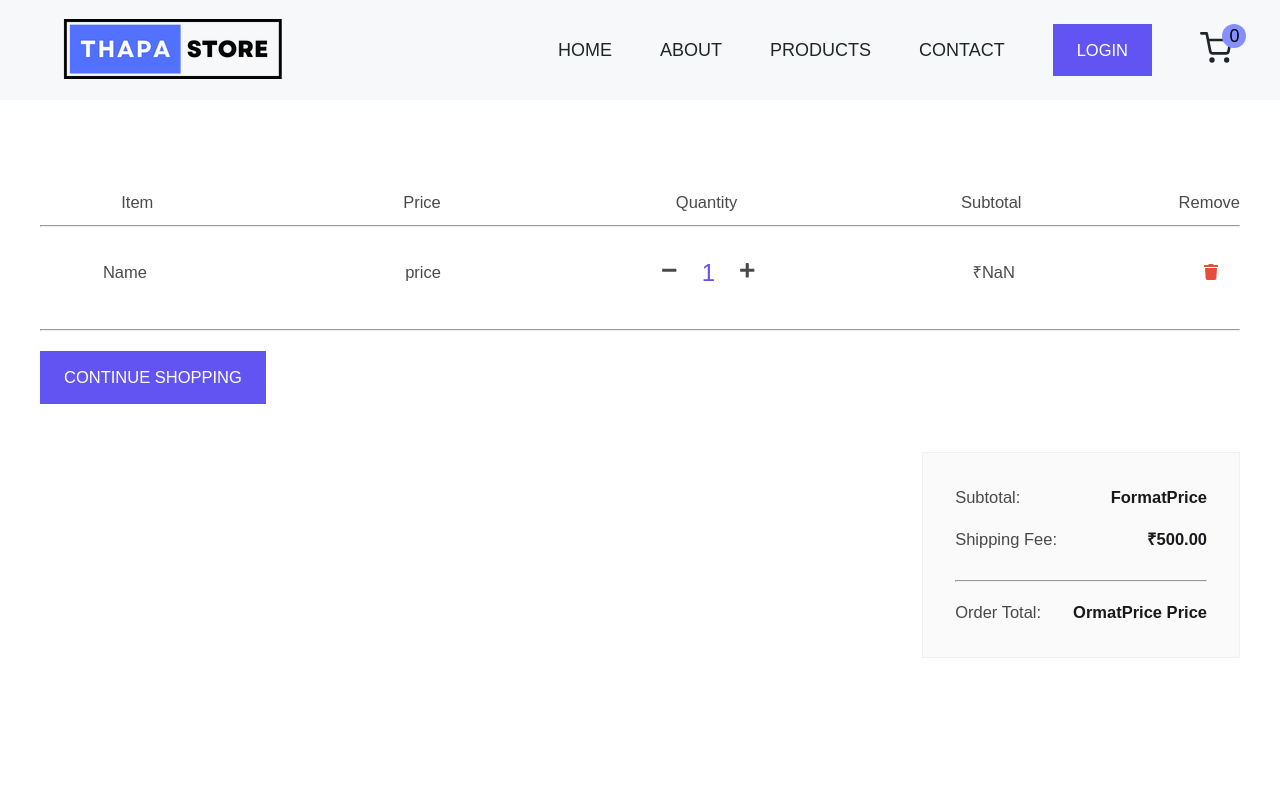
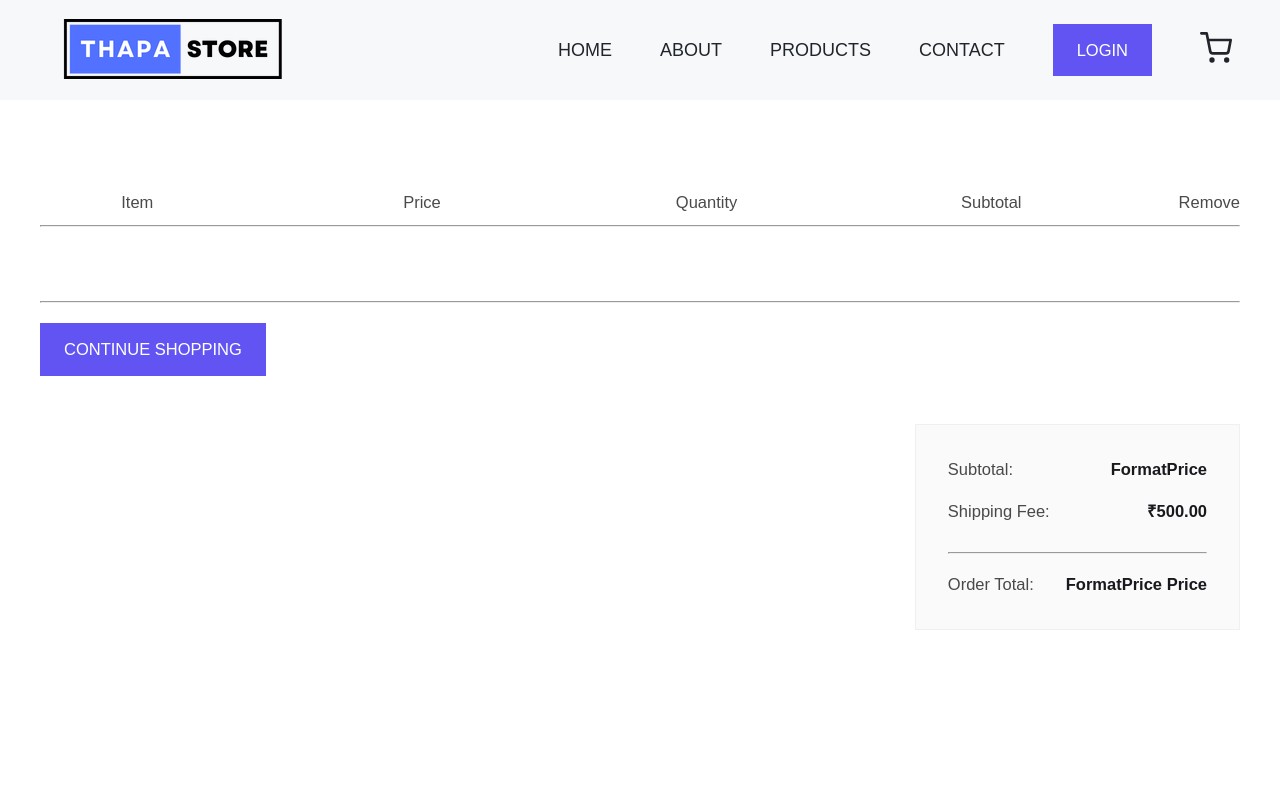
Before and after one commit to khushimaheshwari08/React-Redux_thunk, a React (Create React App) app: page /cart in a window 1280 px wide. Shown: the top 800 px of the page. Built offline with nearby package versions, Linux system fonts and the light colour scheme.

Commit message:
first commit

```diff
--- a/src/Cart.js
+++ b/src/Cart.js
@@ -14,6 +14,9 @@ import { useDispatch, useSelector } from "react-redux";
 const Cart = () => {
   const [amount, setAmount] = useState(1);
   const navigate = useNavigate();
+
+    const cartProduct = useSelector((state) => state.cart.cartItems );
+      // console.log(cartProduct)
 
 
   // const selectedItem = useSelector((state)=> state.cart.cartItems)
@@ -34,13 +37,13 @@ const Cart = () => {
   //   console.log("CartItems", selectedItem);
   // }, [selectedItem]);
 
-  const setDecrease = () => {
-    amount > 1 ? setAmount(amount - 1) : setAmount(1);
-  };
+  // const setDecrease = () => {
+  //   amount > 1 ? setAmount(amount - 1) : setAmount(1);
+  // };
 
-  const setIncrease = () => {
-    amount ? setAmount(amount + 1) : setAmount();
-  };
+  // const setIncrease = () => {
+  //   amount ? setAmount(amount + 1) : setAmount();
+  // };
 
   return (
     <Wrapper>
@@ -54,45 +57,10 @@ const Cart = () => {
         </div>
         <hr />
         <div className="cart-item">
-          <div className="cart_heading grid grid-five-column">
-            <div className="cart-image--name">
-              <div></div>
-              <div>
-                <p>name</p>
-              </div>
-            </div>
-            <div className="cart-hide">
-              <p>price</p>
-            </div>
-            <div className="cart-hide">
-              <div className="cart-button">
-                <div className="amount-toggle">
-                  <button onClick={() => setDecrease()}>
-                    <FaMinus />
-                  </button>
-                  <div className="amount-style">{amount}</div>
-                  <button onClick={() => setIncrease()}>
-                    <FaPlus />
-                  </button>
-                </div>
-              </div>
-            </div>
-            <div className="cart-hide">
-              <p>
-                <FormatPrice />
-              </p>
-            </div>
-            <div>
-              <FaTrash className="remove_icon" />
-            </div>
-          </div>
-        </div>
-
-        {/* <div className="cart-item">
-          {cart.map((curElem) => {
+          {cartProduct.map((curElem) => {
             return <CartItem key={curElem.id} {...curElem} />;
           })}
-        </div> */}
+        </div>
         <hr />
 
         <div className="cart-two-button">
@@ -114,7 +82,7 @@ const Cart = () => {
             <hr />
             <div>
               <p>order total:</p>
-              <p>ormatPrice price</p>
+              <p>FormatPrice price</p>
             </div>
           </div>
         </div>
--- a/src/SingleProduct.js
+++ b/src/SingleProduct.js
@@ -8,10 +8,7 @@ import PageNavigation from "./components/PageNavigation";
 import FormatPrice from "./Helpers/FormatPrice";
 import MyImage from "./components/MyImage";
 import AddToCart from "./components/AddToCart";
-import { Button } from "./styles/Button";
-import { NavLink } from "react-router-dom";
-import { useDispatch, useSelector } from "react-redux";
-import { addToCartAction } from "./redux/modules/Product/FeatureProductAction";
+import { useDispatch } from "react-redux";
 
 const SingleProduct = (props) => {
   const { id } = useParams();
@@ -20,24 +17,6 @@ const SingleProduct = (props) => {
   useEffect(() => {
     props.singleProductAction(id);
   }, [id]);
-
-  // const onstoreId = () => {
-  //   // localStorage.setItem("id", id);
-  //   const selectedProduct = dispatch(selectedCartItemAction(props.singleProductResponse));
-  //   console.log("Selected Product", selectedProduct);
-  // };
-
-  const onCart = () => {
-    const selectedProduct = dispatch(
-      addToCartAction(props.singleProductResponse)
-    );
-    console.log("Selected Product", selectedProduct);
-  };
-
-  // const selectedItem = useSelector((state) => state);
-  // console.log("Selected item for storing ",selectedItem)
-
-  // console.log(props.singleProductResponse);
 
   return (
     <Wrapper>
--- a/src/components/AddToCart.js
+++ b/src/components/AddToCart.js
@@ -10,11 +10,11 @@ const AddToCart = () => {
   const [amount, setAmount] = useState(1);
   const dispatch = useDispatch();
 
-  const productStock = useSelector((state) => state.singleProduct.singleProducts.stock );
-//   console.log(productStock)
+  const productDetail = useSelector(
+    (state) => state.singleProduct.singleProducts
+  );
+  //   console.log(productDetail)
 
-  const productDetail = useSelector((state)=> state.cart.cartItems)
-  console.log(productDetail)
 
   const setDecrease = () => {
     if (amount !== 1) {
@@ -23,7 +23,7 @@ const AddToCart = () => {
   };
 
   const setIncrease = () => {
-    if (amount < productStock) {
+    if (amount < productDetail.stock) {
       setAmount(amount + 1);
     }
   };
@@ -37,7 +37,12 @@ const AddToCart = () => {
           setIncrease={setIncrease}
         />
         <NavLink to="/cart">
-          <Button className="btn" onClick={()=>dispatch(addToCartAction(productDetail))}>Add To Cart</Button>
+        <Button
+          className="btn"
+          onClick={() => dispatch(addToCartAction(productDetail, amount))}
+        >
+          Add To Cart
+        </Button>
         </NavLink>
       </div>
     </Wrapper>
--- a/src/components/CartItem.js
+++ b/src/components/CartItem.js
@@ -1,26 +1,34 @@
-import React from "react";
+import React, { useState } from "react";
 import FormatPrice from "../Helpers/FormatPrice";
 import { FaTrash } from "react-icons/fa";
 import CartToggleAmount from "./CartToggleAmount";
+import { useDispatch, useSelector } from "react-redux";
 
-const CartItem = (price) => {
-  //   const setDecrease = () => {
-  //     amount > 1 ? setAmount(amount - 1) : setAmount(1);
-  //   };
+const CartItem = ({ id, name, price,qty }) => {
+  const [amount, setAmount] = useState(1);
+  const productDetail = useSelector(
+    (state) => state.singleProduct.singleProducts
+  );
+  //   console.log(productDetail)
 
-  //   const setIncrease = () => {
-  //     amount < stock ? setAmount(amount + 1) : setAmount(stock);
-  //   };
+  const setDecrease = () => {
+    if (amount !== 1) {
+      setAmount(amount - 1);
+    }
+  };
+
+  const setIncrease = () => {
+    if (amount < productDetail.stock) {
+      setAmount(amount + 1);
+    }
+  };
   return (
     <div className="cart_heading grid grid-five-column">
       <div className="cart-image--name">
+        <div></div>
         <div>
-          {/* <figure>
-            <img src='image' alt='id' />
-          </figure> */}
-        </div>
-        <div>
-          <p>name</p>
+          <p>{name}</p>
+          <div className="color-div"></div>
         </div>
       </div>
       <div className="cart-hide">
@@ -29,10 +37,13 @@ const CartItem = (price) => {
         </p>
       </div>
       <CartToggleAmount
+        amount={qty}
+        setDecrease={setDecrease}
+        setIncrease={setIncrease}
       />
       <div className="cart-hide">
         <p>
-          {/* <FormatPrice price={price * amount} /> */}
+          <FormatPrice price={price*qty} />
         </p>
       </div>
       <div>
--- a/src/components/Nav.js
+++ b/src/components/Nav.js
@@ -218,7 +218,7 @@ const Nav = () => {
           <li>
             <NavLink to="/cart" className="navbar-link cart-trolley--link">
               <FiShoppingCart className="cart-trolley" />
-              <span className="cart-total--item">0</span>
+              {/* <span className="cart-total--item">0</span> */}
             </NavLink>
           </li>
         </ul>
--- a/src/redux/modules/Product/CartContainer.js
+++ b/src/redux/modules/Product/CartContainer.js
@@ -1,28 +1,28 @@
-// import { cartAction } from "./FeatureProductAction";
+// // import { cartAction } from "./FeatureProductAction";
+// // import { connect } from "react-redux";
+// // import Cart from "../../../Cart";
+
+// // const mapStateToProps = (state) => ({
+// //   cartResponse: state.cart.cartProducts,
+// // });
+
+// // const mapDispatchToProps = {
+// //     cartAction,
+// // };
+
+// // export default connect(mapStateToProps, mapDispatchToProps)(Cart);
+
+
+// import { addToCartAction } from "./FeatureProductAction";
 // import { connect } from "react-redux";
 // import Cart from "../../../Cart";
 
 // const mapStateToProps = (state) => ({
-//   cartResponse: state.cart.cartProducts,
+//   cartResponse: state.cart.cartItems,
 // });
 
 // const mapDispatchToProps = {
-//     cartAction,
+//   addToCartAction,
 // };
 
 // export default connect(mapStateToProps, mapDispatchToProps)(Cart);
-
-
-import { addToCartAction } from "./FeatureProductAction";
-import { connect } from "react-redux";
-import Cart from "../../../Cart";
-
-const mapStateToProps = (state) => ({
-  cartResponse: state.cart.cartItems,
-});
-
-const mapDispatchToProps = {
-  addToCartAction,
-};
-
-export default connect(mapStateToProps, mapDispatchToProps)(Cart);
--- a/src/redux/modules/Product/CartReducer.js
+++ b/src/redux/modules/Product/CartReducer.js
@@ -34,25 +34,33 @@
 //   }
 // };
 
-// const getLocaLCartData = () => {
-//   let localCartData = localStorage.getItem("Cartvalue");
-//   const parsedData = JSON.parse(localCartData);
-//   if (!Array.isArray(parsedData)) return [];
-
-//   return parsedData;
-// };
-
 const initialState = {
   cartItems: [],
+  val: 0,
 };
 
 export default (state = initialState, { type, payload }) => {
-  console.log("reducer", payload);
+  // console.log("reducer", payload);
   switch (type) {
-    case "CART_PRODUCTS_SUCCESS":
+    case "ADD_TO_CART":
+      const inCart = state.cartItems.find((product) =>
+        product.id == payload.cartItem.id ? true : false
+      );
       return {
         ...state,
-        cartItems: payload,
+        cartItems: inCart
+          ? state.cartItems.map((product) =>
+              product.id == payload.cartItem.id
+                ? { ...product, qty: payload.qty }
+                : product
+            )
+          : [...state.cartItems, { ...payload.cartItem, qty: payload.qty }],
+      };
+
+    case "INCREASE_CART_PRODUCT":
+      return {
+        ...state + 1,
+        val: payload,
       };
 
     default:
--- a/src/redux/modules/Product/FeatureProductAction.js
+++ b/src/redux/modules/Product/FeatureProductAction.js
@@ -20,7 +20,6 @@ export const singleProductAction = (id) => {
   return axiosCall("get", path, type, headers);
 };
 
-
 // export const cartAction = () => {
 //   // console.log(id)
 //   const path =   "products";
@@ -41,10 +40,17 @@ export const singleProductAction = (id) => {
 
 //
 
-export const addToCartAction = (cartItem) => {
-  console.log("action",cartItem)
+export const addToCartAction = (cartItem, amount) => {
+  // console.log("action",cartItem)
   return {
-    type : "CART_PRODUCTS",
-    payload: cartItem
-  }
-}
+    type: "ADD_TO_CART",
+    payload: { cartItem: cartItem, qty: amount },
+  };
+};
+
+// export const incrementCartProduct = (id) => {
+//   return {
+//     type: "INCREASE_CART_PRODUCT",
+//     payload: id
+//   };
+// };
```
